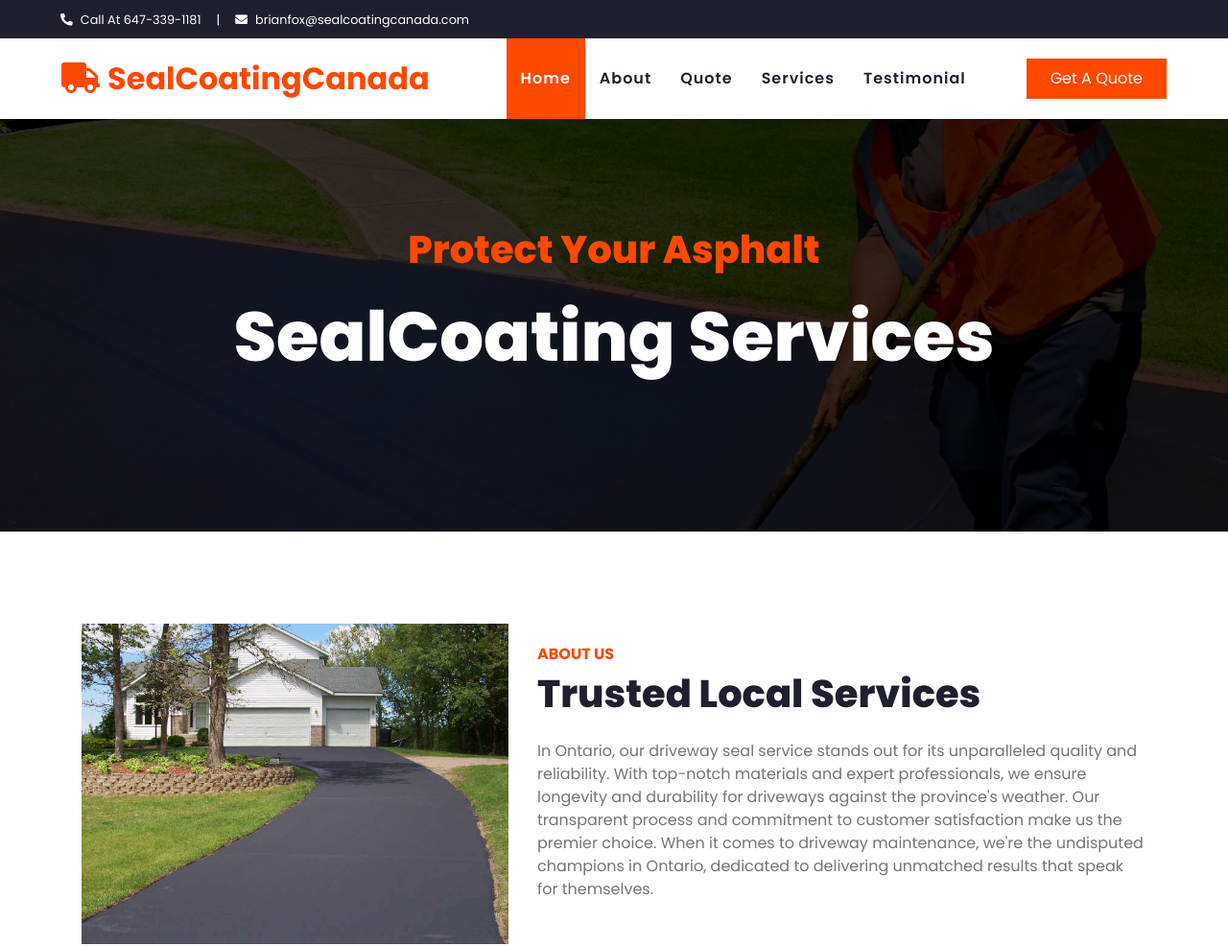
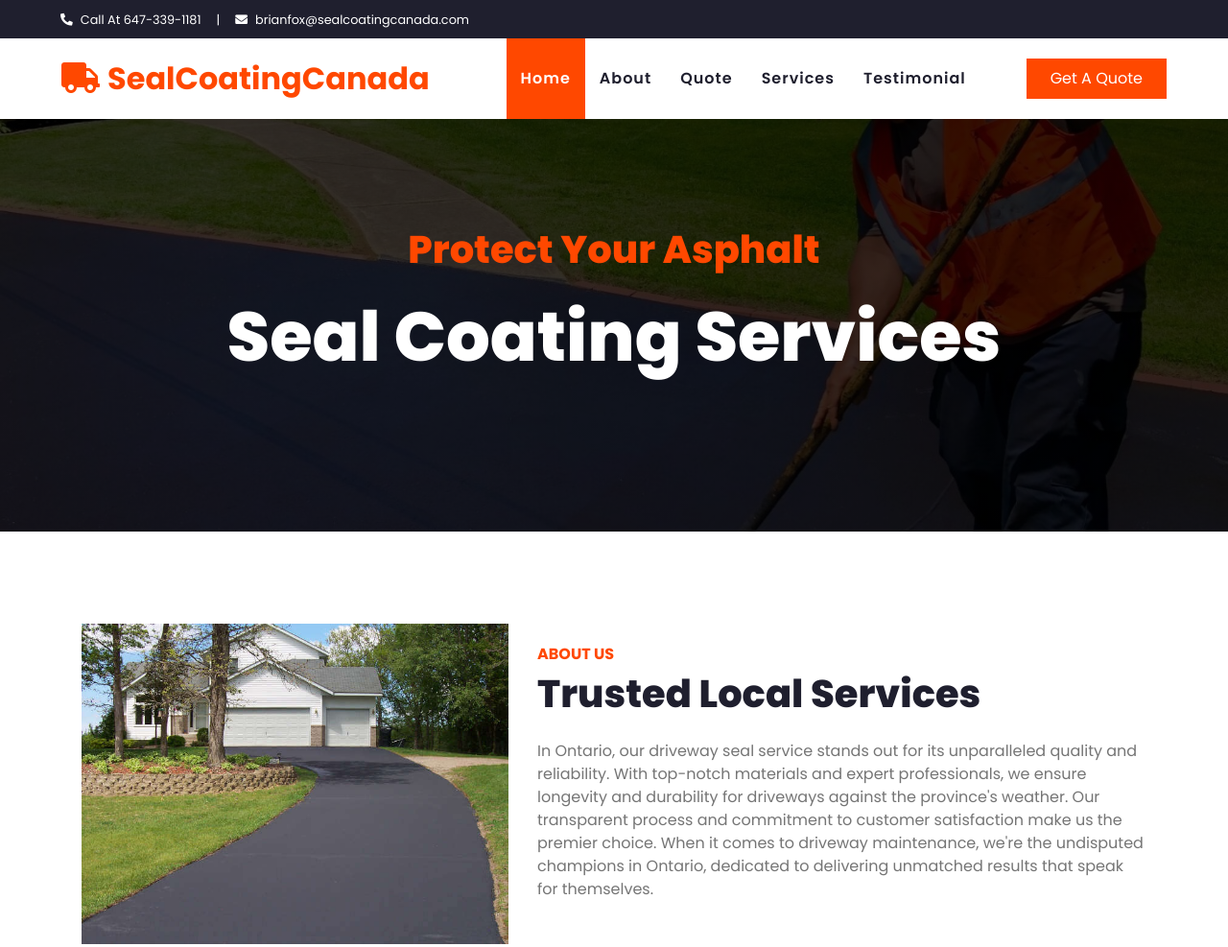
Before and after one commit to omono/Website_Seal, a plain HTML site: page index.html in a window 1280 px wide. Shown: the top 987 px of the page at 96% size. Drawn offline with nearby package versions, Linux system fonts and the light colour scheme.

Commit message:
Update index.html

```diff
--- a/index.html
+++ b/index.html
@@ -94,7 +94,7 @@
     <div class="jumbotron jumbotron-fluid mb-5">
         <div class="container text-center py-5">
             <h1 class="text-primary mb-4">Protect Your Asphalt</h1>
-            <h1 class="text-white display-3 mb-5">SealCoating Services</h1>
+            <h1 class="text-white display-3 mb-5">Seal Coating Services</h1>
             <div class="mx-auto" style="width: 100%; max-width: 600px;">
                 <!-- <div class="input-group">
                     <input type="text" class="form-control border-light" style="padding: 30px;" placeholder="Tracking Id">
```
